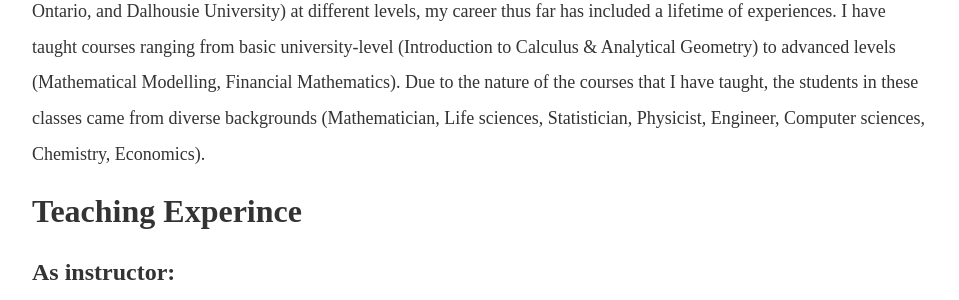
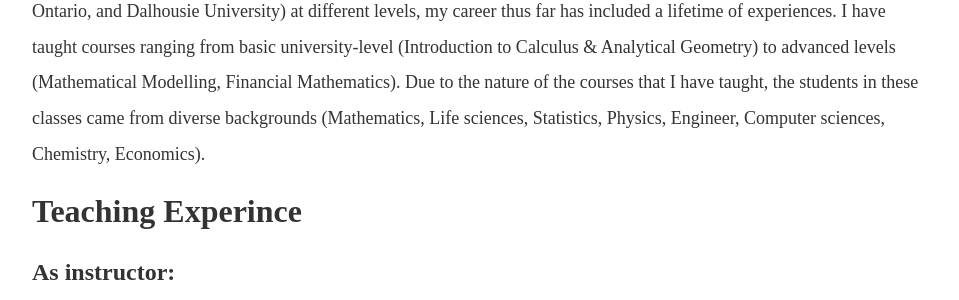
Before and after one commit to MathBioInfo/amjadkhan, a Jekyll site: the page built from Teaching/index.html, in a window 1280 px wide. Shown: the part 245-545 px from the top of the page, without its empty margins (160-1119 px from the left). Built offline with Jekyll 4.4.1, drawn with Linux system fonts in a browser that asks for light colours; some of the changed text lies outside the part shown.

Commit message:
Update index.html

```diff
--- a/Teaching/index.html
+++ b/Teaching/index.html
@@ -13,7 +13,7 @@ title: About teaching
 			courses ranging from basic university-level (Introduction to Calculus & Analytical Geometry)
 			to advanced levels (Mathematical Modelling, Financial Mathematics). Due to the nature of
 			the courses that I have taught, the students in these classes came from diverse backgrounds
-			(Mathematician, Life sciences, Statistician, Physicist, Engineer, Computer sciences, Chemistry,
+			(Mathematics, Life sciences, Statistics, Physics, Engineer, Computer sciences, Chemistry,
 			Economics). </font><br>
 			<!--<h3> Pulications</p>-->
 			<!--<div class="paragraph"><font color="#2a2a2a" size="3">-->
```
